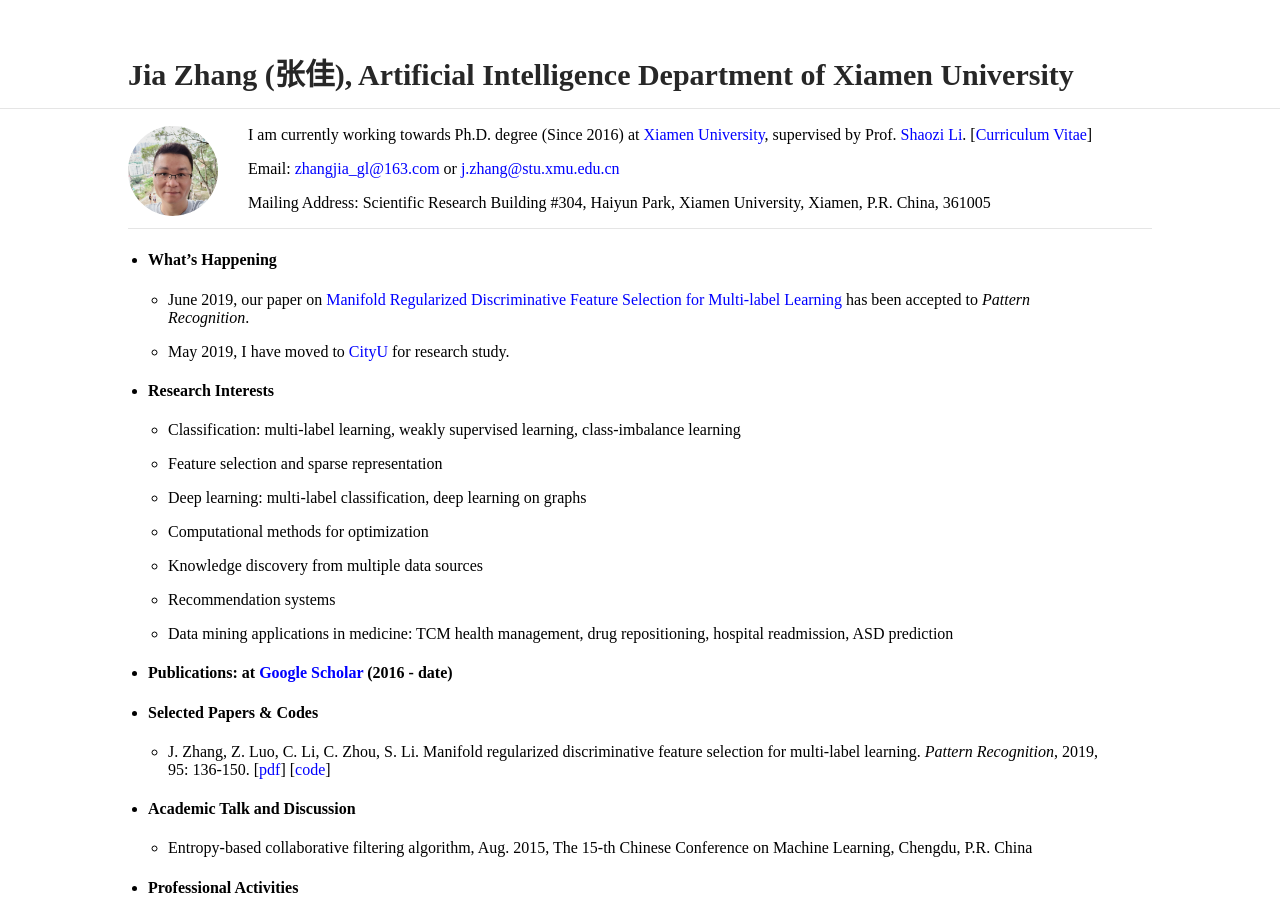
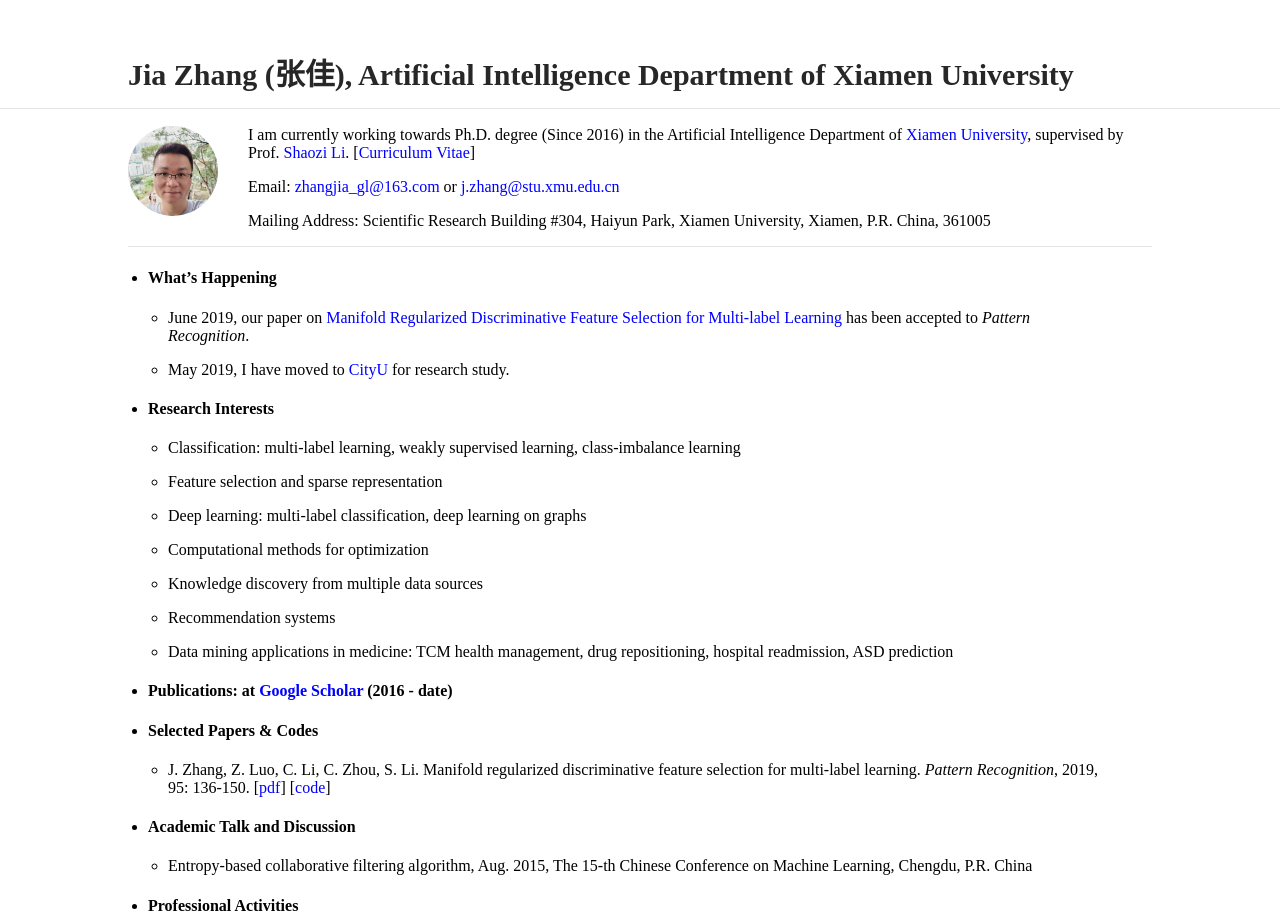
Before and after one commit to jiazhang-ml/jiazhang-ml.github.io, a Jekyll site: the page built from index.md, in a window 1280 px wide. Shown: the top 918 px of the page. Built offline with Jekyll 4.4.1, drawn with Linux system fonts in a browser that asks for light colours.

Commit message:
Update index.md

```diff
--- a/index.md
+++ b/index.md
@@ -4,7 +4,7 @@ layout: default
 
 <img class="profile-picture" src="jiazhang.jpg">
 
-I am currently working towards Ph.D. degree (Since 2016) at [Xiamen University](https://www.xmu.edu.cn/), supervised by Prof. [Shaozi Li](http://imt.xmu.edu.cn/szdw.html). [[Curriculum Vitae](resume.pdf)]
+I am currently working towards Ph.D. degree (Since 2016) in the Artificial Intelligence Department of [Xiamen University](https://www.xmu.edu.cn/), supervised by Prof. [Shaozi Li](http://imt.xmu.edu.cn/szdw.html). [[Curriculum Vitae](resume.pdf)]
 
 Email: [zhangjia_gl@163.com](mailto:zhangjia_gl@163.com) or [j.zhang@stu.xmu.edu.cn](mailto:j.zhang@stu.xmu.edu.cn)
 
```
